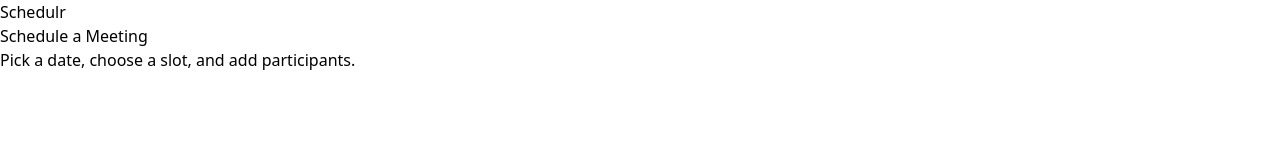
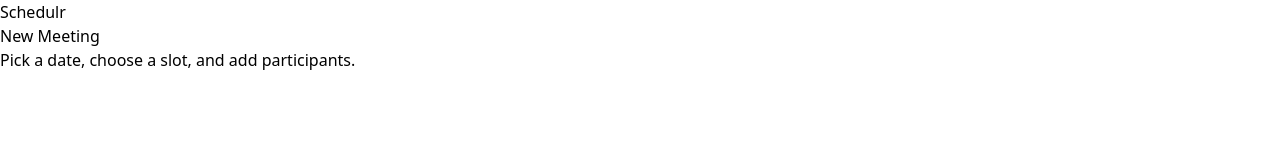
Before and after one commit to abhidnya04/Scheduler, a React (Vite) app in the folder calendly-clone-landing/: page /schedule in a window 1280 px wide. Shown: the top 160 px of the page. Built offline with nearby package versions, Linux system fonts and the light colour scheme.

Commit message:
meeting title

```diff
--- a/calendly-clone-landing/src/components/SchedulePage.jsx
+++ b/calendly-clone-landing/src/components/SchedulePage.jsx
@@ -257,7 +257,7 @@
       <main className="max-w-7xl mx-auto px-4 sm:px-6 lg:px-8 py-8">
         {/* Title Row */}
         <div className="mb-8">
-          <h2 className="text-2xl font-bold text-gray-900 mb-1">Schedule a Meeting</h2>
+          <h2 className="text-2xl font-bold text-gray-900 mb-1">{title || "Schedule a Meeting"}</h2>
           <p className="text-gray-600">Pick a date, choose a slot, and add participants.</p>
         </div>
 
```
